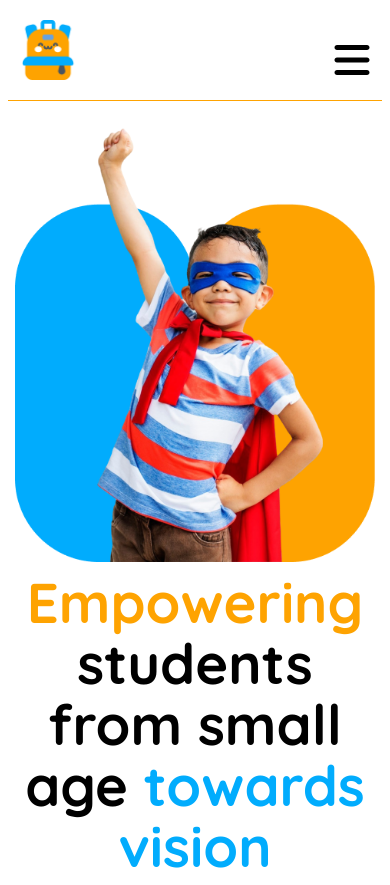
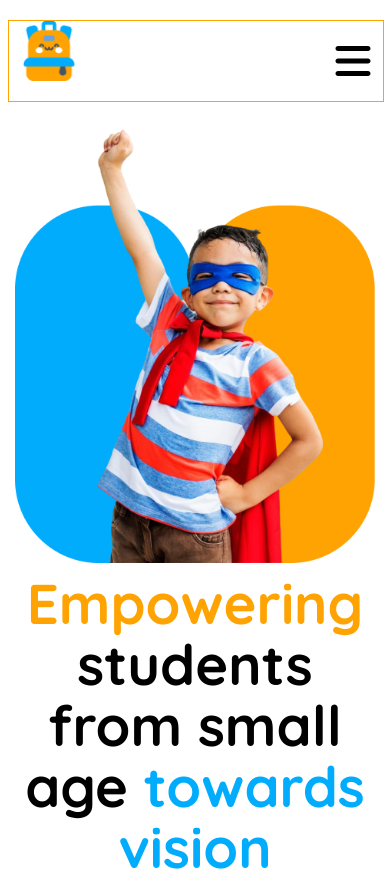
Before and after one commit to dipu-barman/assignment-2-kids-school, a plain HTML site: page index.html in a window 390 px wide. Shown: the top 885 px of the page. Drawn offline with Linux system fonts and the light colour scheme.

Commit message:
added-more

```diff
--- a/styles/style.css
+++ b/styles/style.css
@@ -580,7 +580,7 @@ margin-bottom: 10px;
     }
     .navbar{
 
-        border-bottom: 0.5px solid rgb(254, 163, 1);
+        border: 0.5px solid rgb(254, 163, 1);
         display: flex;
         justify-content: space-between;
         width: 100%;
```
